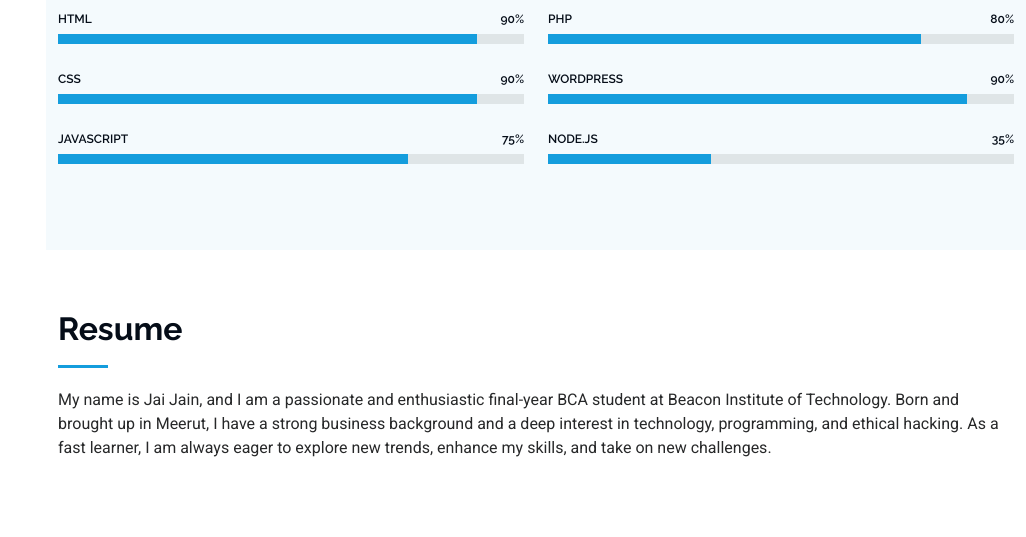
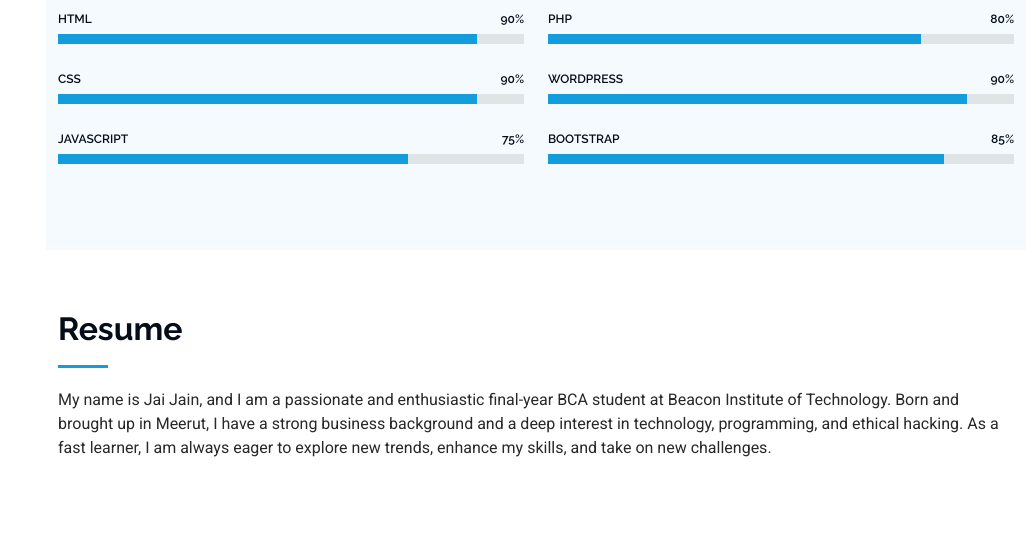
Before and after one commit to jaiguar/Portfolio-BS, a plain HTML site: page index.html in a window 1280 px wide. Shown: the part 1820-2357 px from the top of the page, without its empty margins (254-1280 px from the left). Drawn offline with Linux system fonts and the light colour scheme.

Commit message:
changing skills percentage

```diff
--- a/index.html
+++ b/index.html
@@ -181,9 +181,9 @@
             </div><!-- End Skills Item -->
 
             <div class="progress">
-              <span class="skill"><span>Node.js</span> <i class="val">35%</i></span>
+              <span class="skill"><span>Bootstrap</span> <i class="val">85%</i></span>
               <div class="progress-bar-wrap">
-                <div class="progress-bar" role="progressbar" aria-valuenow="35" aria-valuemin="0" aria-valuemax="100"></div>
+                <div class="progress-bar" role="progressbar" aria-valuenow="85" aria-valuemin="0" aria-valuemax="100"></div>
               </div>
             </div><!-- End Skills Item -->
 
```
